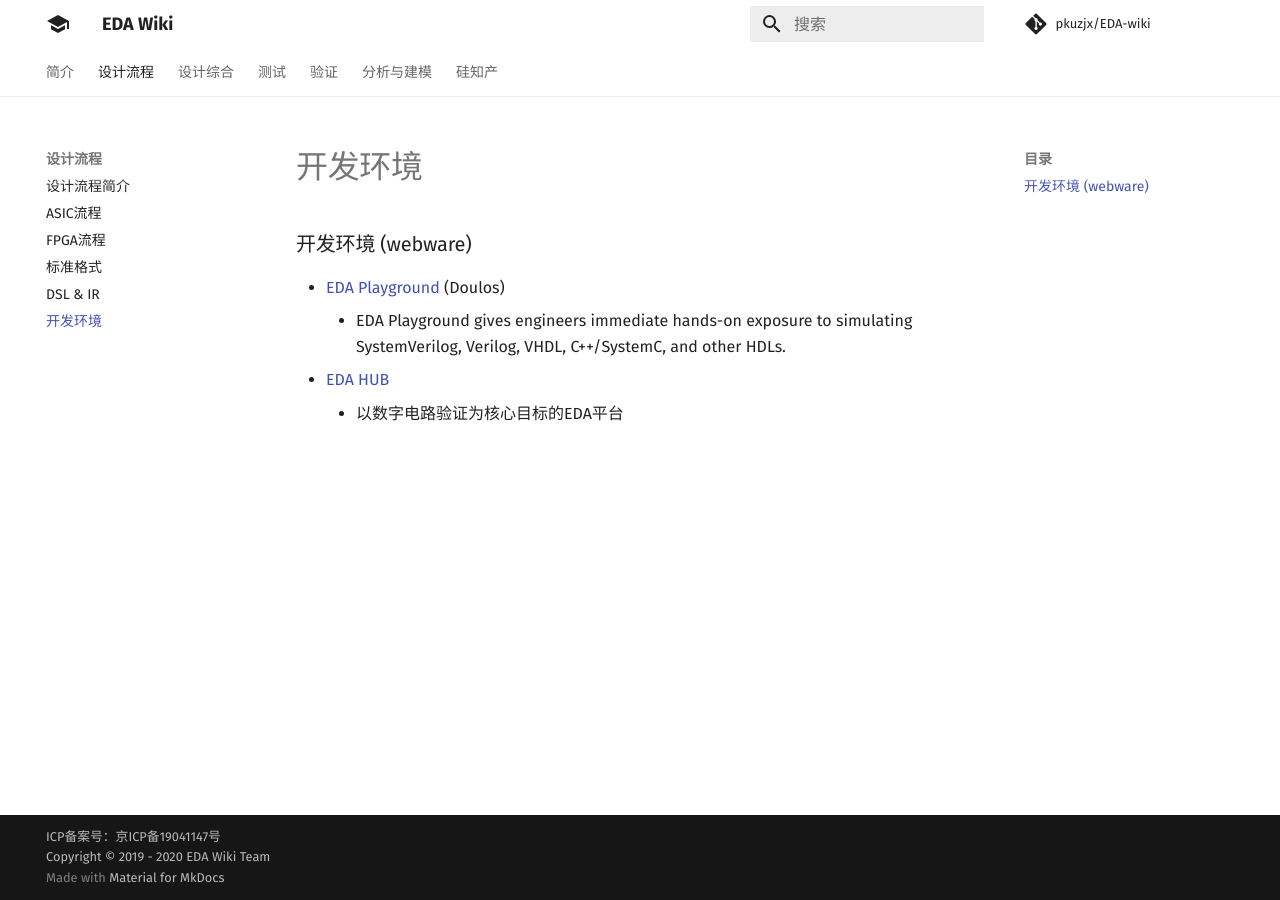
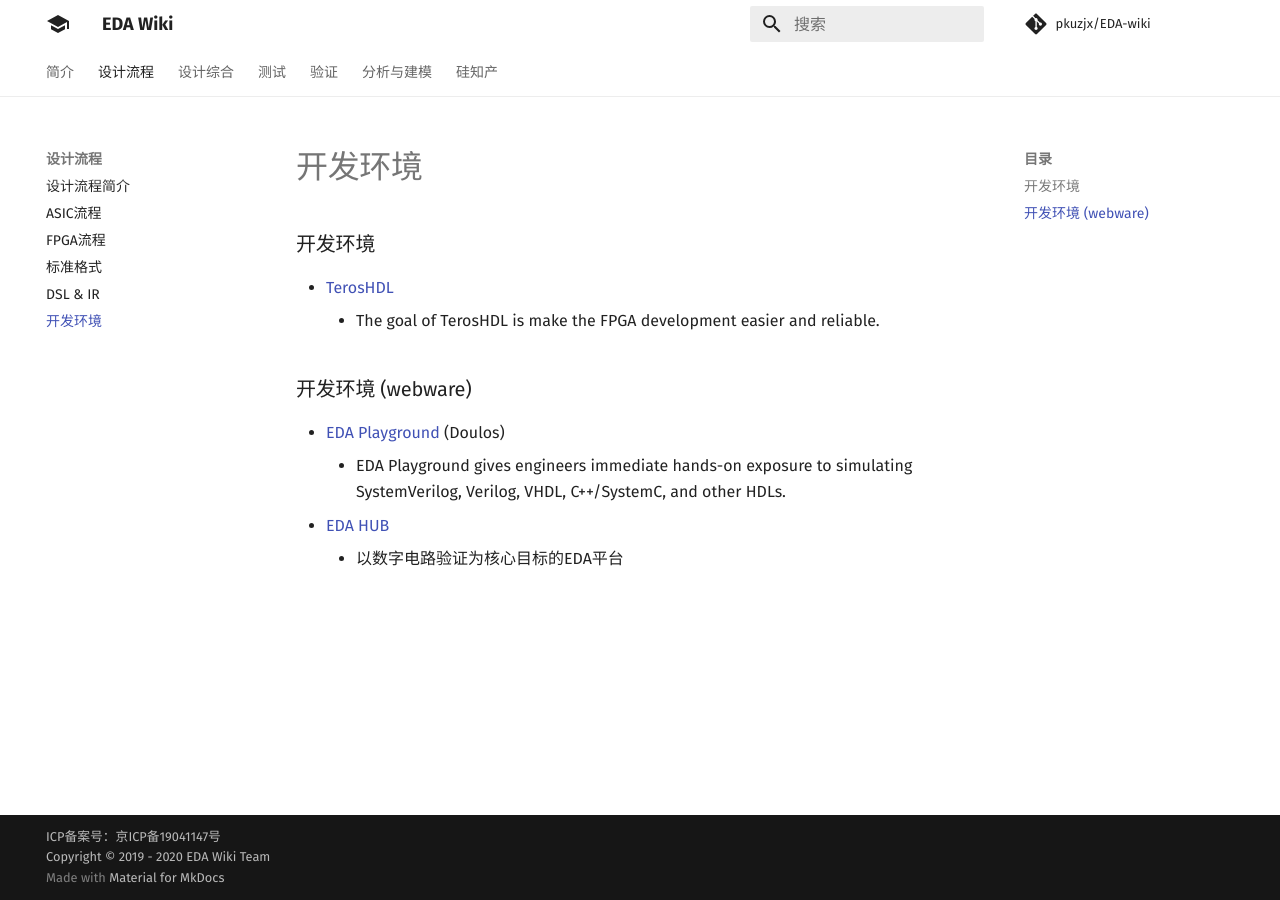
Before and after one commit to daitoto/EDA-wiki, an MkDocs documentation site: the page built from docs/flow/ide.md, in a window 1280 px wide. Built offline with MkDocs 1.6.1 and Material for MkDocs 9.7.7, drawn with Linux system fonts in a browser that asks for light colours; comment, search, counter and statistics services are not loaded.

Commit message:
Update ide.md

```diff
--- a/docs/flow/ide.md
+++ b/docs/flow/ide.md
@@ -1,3 +1,7 @@
+### 开发环境
+* [TerosHDL](https://github.com/TerosTechnology/terosHDL)
+  - The goal of TerosHDL is make the FPGA development easier and reliable.
+
 ### 开发环境 (webware)
 
 * [EDA Playground](https://www.edaplayground.com/) (Doulos)
```
